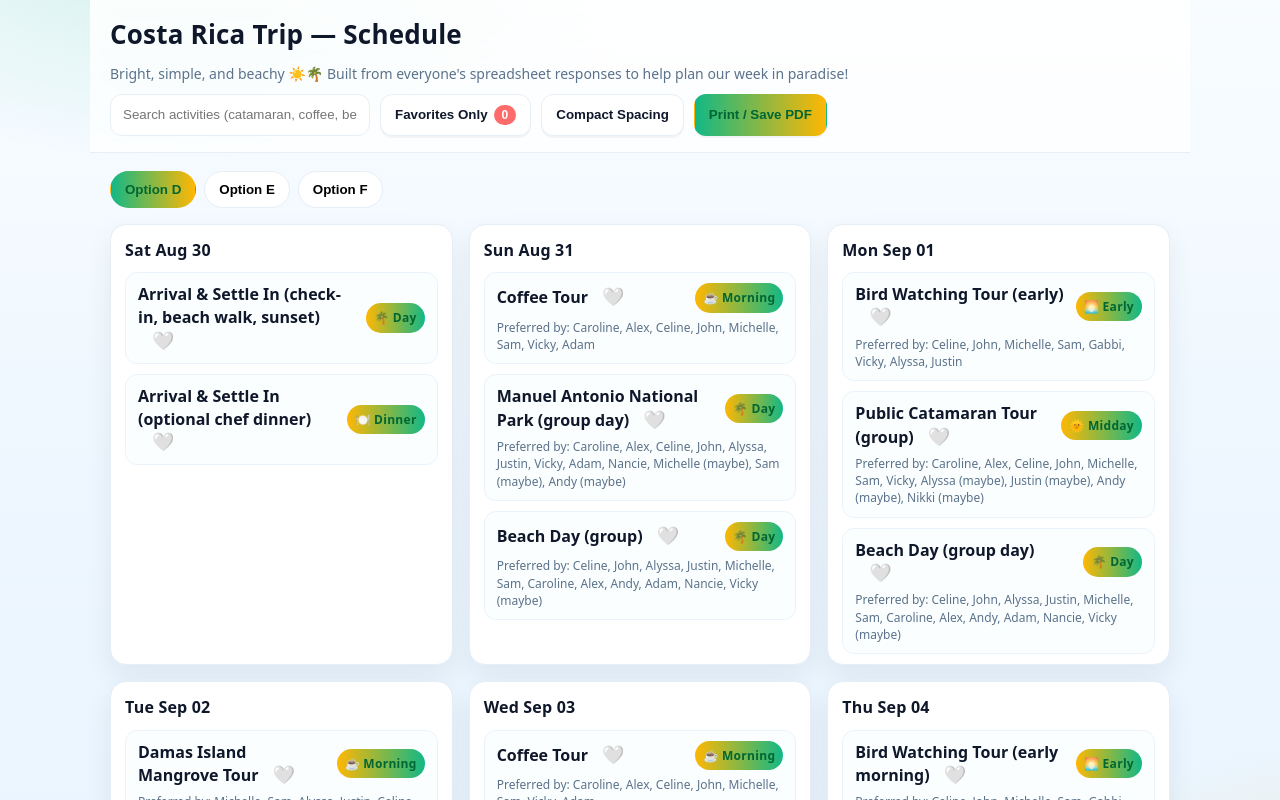
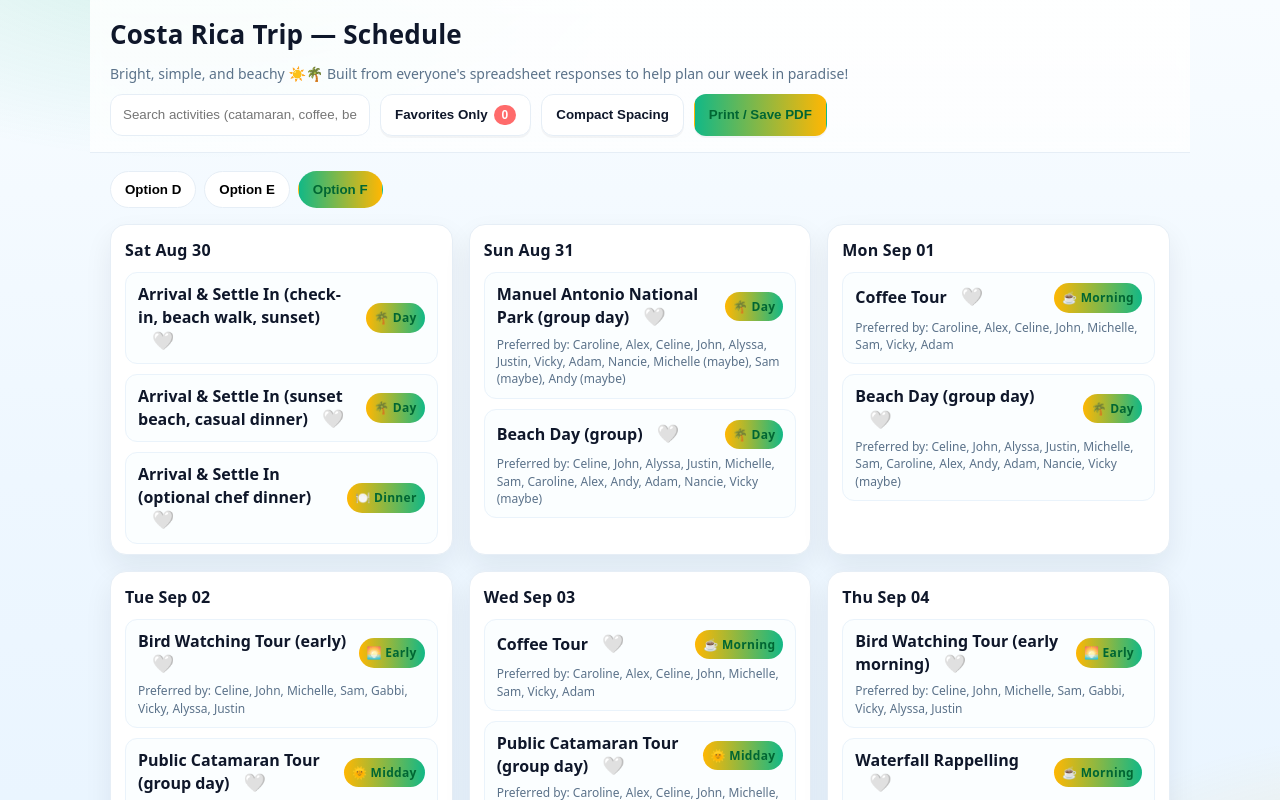
Before and after one commit to vibrantantelope/costa-rica, a React (Vite) app: page / in a window 1280 px wide. Shown: the top 800 px of the page. Built offline with nearby package versions, Linux system fonts and the light colour scheme.

Commit message:
Show F schedule by default

```diff
--- a/src/App.jsx
+++ b/src/App.jsx
@@ -5,7 +5,7 @@ import { D, E, F } from "./data/options";
 import { timeGuess } from "./utils/time";
 
 export default function App() {
-  const [active, setActive] = useState("D");
+  const [active, setActive] = useState("F");
   const [compact, setCompact] = useState(false);
   const [q, setQ] = useState("");
   const [favOnly, setFavOnly] = useState(false);
```
